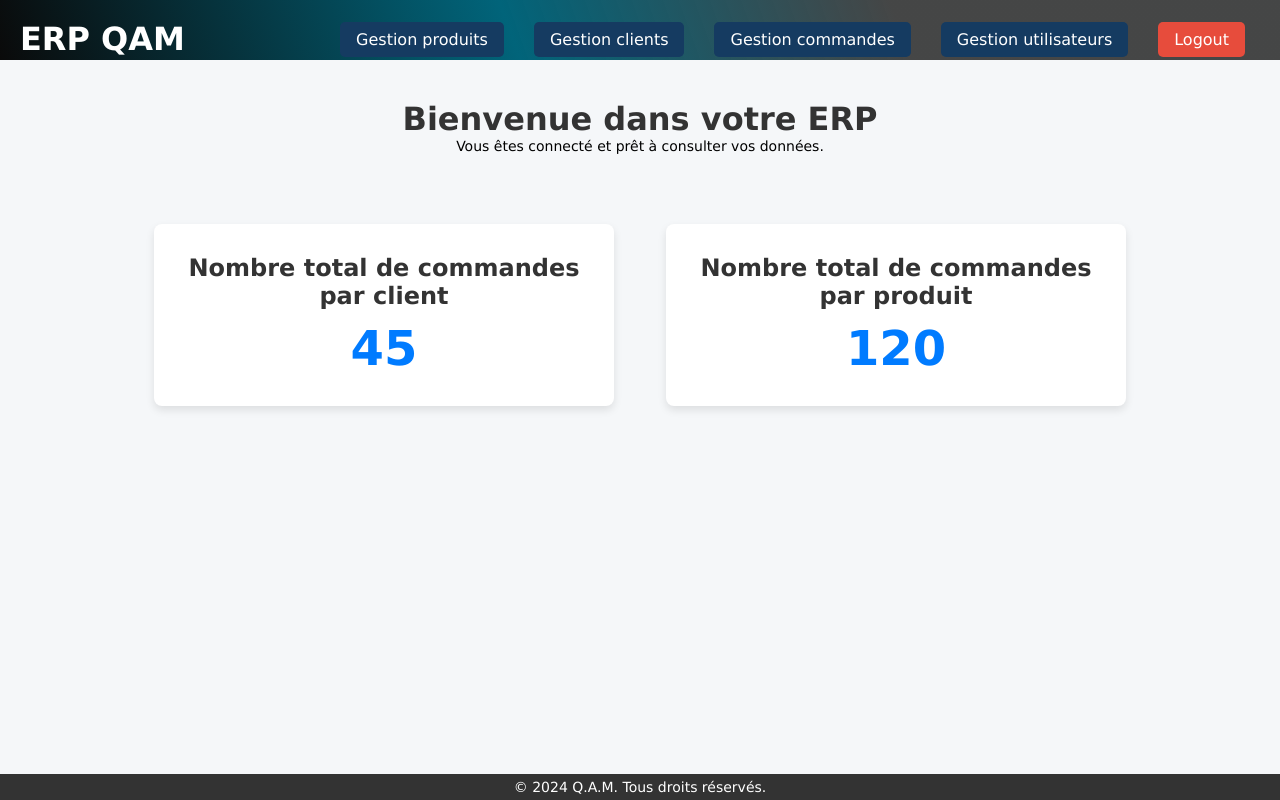
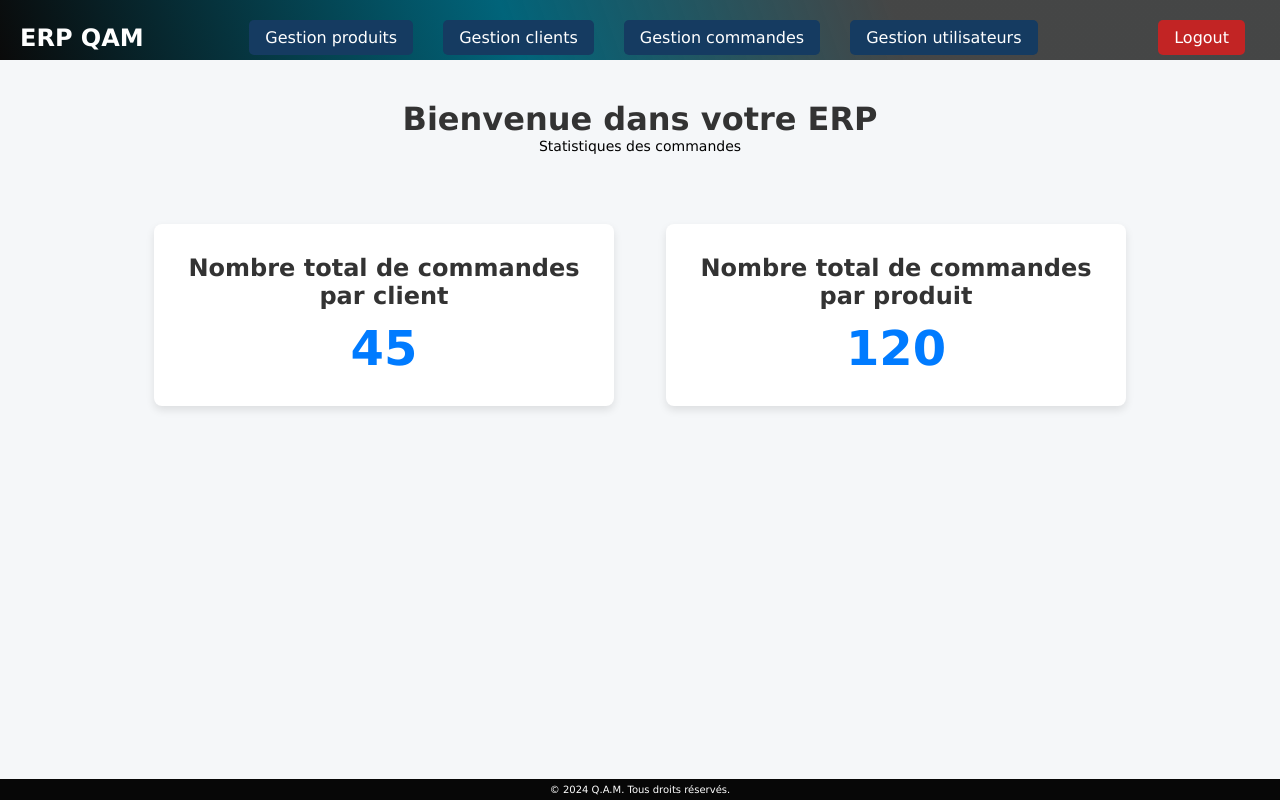
Before and after one commit to TRVevel/Projet_Angular, an Angular app: page /dashboard in a window 1280 px wide. Built offline with nearby package versions, Linux system fonts and the light colour scheme.

Commit message:
ajustement des css pour login et dashboard

```diff
--- a/angular.json
+++ b/angular.json
@@ -92,5 +92,8 @@
         }
       }
     }
+  },
+  "cli": {
+    "analytics": "1da9b916-4f84-48ba-a19f-a5665f582ca7"
   }
 }
--- a/src/app/dashboard/dashboard.component.css
+++ b/src/app/dashboard/dashboard.component.css
@@ -25,11 +25,53 @@ header {
     display: flex;
     justify-content: space-between;
     align-items: center;
+    text-align: center;
 }
 
-header h1 {
+header h2 {
     margin: 0;
+    text-align: left;
 }
+
+nav {
+
+    display: flex;
+    align-items: center;
+}
+
+nav a {
+    font-size: 16px;
+    color: white;
+    text-decoration: none;
+    margin: 0 15px;
+    padding: 8px 16px;
+    background-color: #153b61;
+    border-radius: 5px;
+    transition: background-color 0.3s;
+}
+
+nav a:hover {
+    background-color: #07a7b5;
+}
+
+.logout {
+    font-size: 16px;
+    color: white;
+    margin: 0 15px;
+    padding: 8px 16px;
+    background-color: rgb(194, 36, 36);
+    border-radius: 5px;
+    transition: background-color 0.3s;
+}
+
+.logout a{
+    text-decoration: none;
+    color: white;
+}
+.logout hover{
+    background-color: rgb(240, 67, 67);
+}
+
 
 .stats-container {
     display: flex;
@@ -65,9 +107,13 @@ footer {
     bottom: 0;
     left: 0;
     width: 100%;
-    background-color: #333;
+    background-color: #070707;
     color: white;
     text-align: center;
     padding: 5px 0;
     font-size: 10px;
 }
+
+.footer-container p {
+    font-size: 10px;
+}
--- a/src/app/dashboard/dashboard.component.html
+++ b/src/app/dashboard/dashboard.component.html
@@ -1,14 +1,15 @@
 <header>
     <div class="header-container">
-        <h1>ERP QAM</h1>
+        <h2>ERP QAM</h2>
         <!-- Menu de navigation -->
         <nav>
             <a href="#">Gestion produits</a>
             <a href="#">Gestion clients</a>
             <a href="#">Gestion commandes</a>
             <a href="#">Gestion utilisateurs</a>
-            <a href="#" class="logout">Logout</a>
+
         </nav>
+        <div class="logout"><a href="#">Logout</a></div>
     </div>
 </header>
 
@@ -16,7 +17,7 @@
 <div class="content">
     <div class="welcome-message">
         <h2>Bienvenue dans votre ERP</h2>
-        <p>Vous êtes connecté et prêt à consulter vos données.</p>
+        <p>Statistiques des commandes</p>
     </div>
 
     <div class="stats-container">
--- a/src/app/login/login.component.css
+++ b/src/app/login/login.component.css
@@ -27,8 +27,9 @@ header {
     align-items: center;
 }
 
-header h1 {
+header h2 {
     margin: 0;
+    text-align: left;
 }
 
 .login-container {
@@ -44,13 +45,13 @@ header h1 {
     }
 
 .btn {
-    background-color: rgb(154, 237, 241);
+    background-color: rgb(4, 140, 182);
     width: 120px;
     border-radius: 8px;
     }
 
 .btn:hover {
-    background-color: rgb(89, 232, 240);
+    background-color: rgb(102, 199, 228);
     }
 
 footer {
@@ -58,9 +59,13 @@ footer {
     bottom: 0;
     left: 0;
     width: 100%;
-    background-color: #333;
+    background-color: #070707;
     color: white;
     text-align: center;
     padding: 5px 0;
     font-size: 10px;
 }
+
+.footer-container p {
+    font-size: 10px;
+}
--- a/src/app/login/login.component.html
+++ b/src/app/login/login.component.html
@@ -1,4 +1,4 @@
-<header>ERP QAM</header>
+<header><h2>ERP QAM</h2></header>
 <div class="login-container">
     <h2>Connexion</h2>
     <br>
--- a/src/app/login/login.component.ts
+++ b/src/app/login/login.component.ts
@@ -1,6 +1,7 @@
 import { Component } from '@angular/core';
 import { FormsModule} from '@angular/forms';
 import { Router } from '@angular/router';
+import { DashboardComponent } from '../dashboard/dashboard.component';
 
 @Component({
   selector: 'app-login',
@@ -20,6 +21,8 @@ export class LoginComponent {
     if (this.username && this.password) {
       console.log('Utilisateur:', this.username);
       console.log('Mot de passe:', this.password);
+      this.router.navigate(["/dashboard"])
+
     } else {
       console.log('Veuillez renseigner tous les champs.');
     }
```
